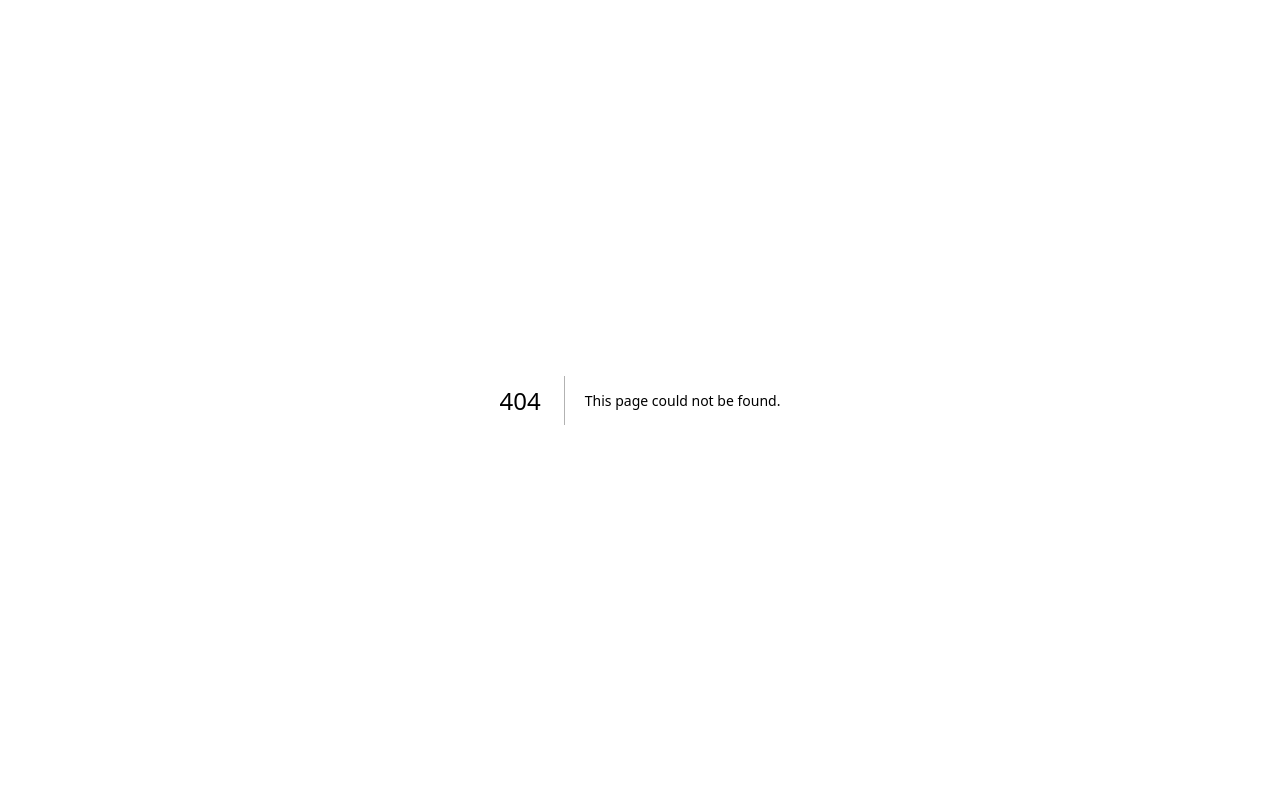
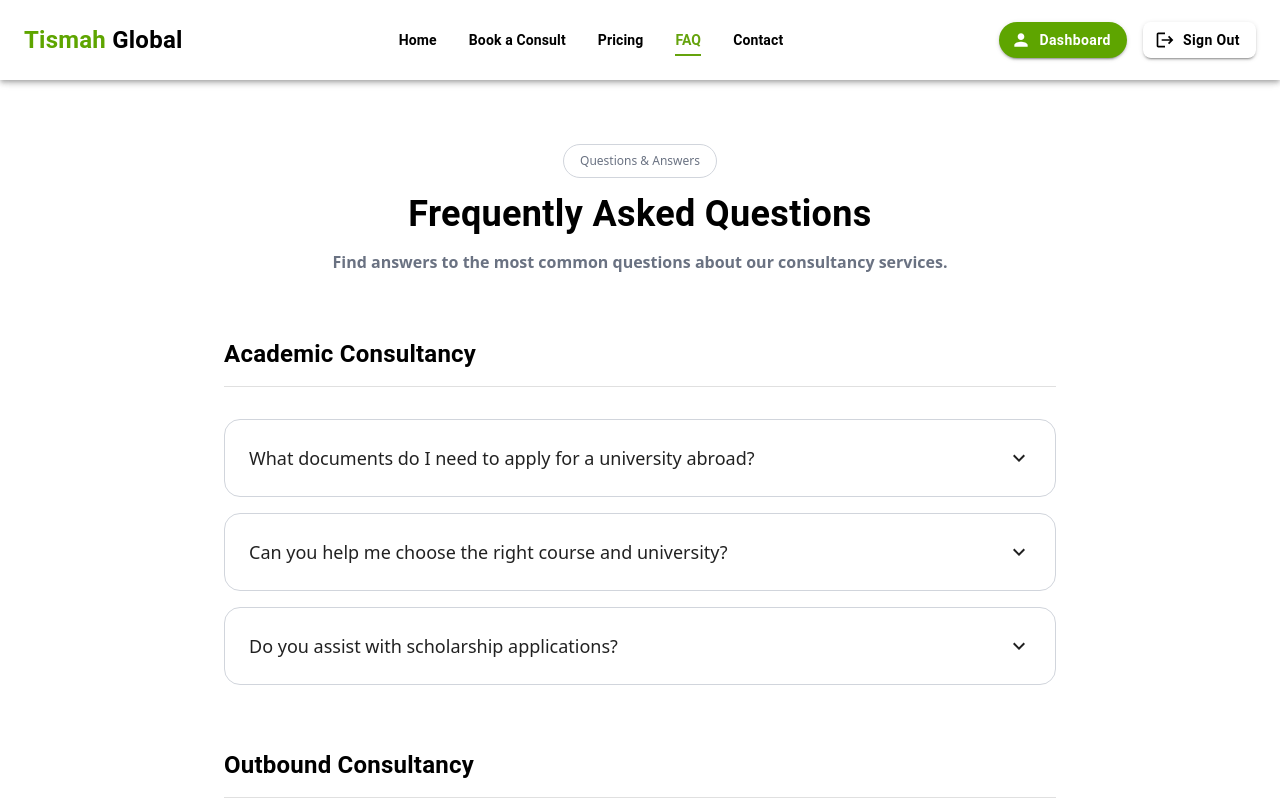
Before and after one commit to RealUltra/Tismah-Global-Consultancy, a Next.js app in the folder frontend/: page /faq in a window 1280 px wide. Before the commit this address had no page. Shown: the top 800 px of the page. Built offline with nearby package versions, Linux system fonts and the light colour scheme; what @mui/material-nextjs would draw is missing.

Commit message:
completed faq section; completed routing implementation

```diff
--- a/frontend/app/HeroSection.tsx
+++ b/frontend/app/HeroSection.tsx
@@ -1,4 +1,5 @@
 import { Box, Button, Typography } from "@mui/material";
+import Link from "next/link";
 import React from "react";
 
 const HeroSection = () => {
@@ -15,7 +16,11 @@ const HeroSection = () => {
         </p>
 
         <Box className="flex flex-wrap !gap-2 md:gap-4! !mx-auto !mt-4">
-          <Button className="!rounded-4xl !bg-lime-600 !text-white !font-semibold !text-xl !px-8 !py-4 !mx-auto !w-full md:w-auto! !normal-case">
+          <Button
+            className="!rounded-4xl !bg-lime-600 !text-white !font-semibold !text-xl !px-8 !py-4 !mx-auto !w-full md:w-auto! !normal-case"
+            component={Link}
+            href="/book"
+          >
             Book Now
           </Button>
           <Button
--- a/frontend/app/MainLayout.tsx
+++ b/frontend/app/MainLayout.tsx
@@ -10,9 +10,7 @@ const MainLayout = (props: Props) => {
   return (
     <div className="min-h-screen flex flex-col">
       <NavBar />
-
       <main className="flex-grow">{props.children}</main>
-
       <Footer />
     </div>
   );
--- a/frontend/app/NavBar.tsx
+++ b/frontend/app/NavBar.tsx
@@ -117,7 +117,7 @@ const NavBar = () => {
                     color: "black",
                     "&.Mui-selected": {
                       backgroundColor: "rgba(0, 255, 0, 0.15)",
-                      color: "#65a30d",
+                      color: "#4d7c0f",
                     },
                     "&:hover": {
                       backgroundColor: "transparent",
--- a/frontend/app/PricingCTA.tsx
+++ b/frontend/app/PricingCTA.tsx
@@ -1,4 +1,5 @@
 import { Box, Button, Typography } from "@mui/material";
+import Link from "next/link";
 import React from "react";
 
 const PricingCTA = () => {
@@ -14,10 +15,18 @@ const PricingCTA = () => {
         </p>
 
         <Box className="flex flex-wrap !gap-2 md:gap-4! !mx-auto !mt-4">
-          <Button className="!rounded-4xl !bg-lime-600 !text-white !font-semibold !text-xl !px-8 !py-4 !mx-auto !w-full md:w-auto! !normal-case">
+          <Button
+            className="!rounded-4xl !bg-lime-600 !text-white !font-semibold !text-xl !px-8 !py-4 !mx-auto !w-full md:w-auto! !normal-case"
+            component={Link}
+            href="/book"
+          >
             Book Now
           </Button>
-          <Button className="!rounded-4xl !bg-white !text-lime-600  !font-semibold !text-xl !px-8 !py-4 !mx-auto !w-full md:w-auto! !normal-case">
+          <Button
+            className="!rounded-4xl !bg-white !text-lime-600  !font-semibold !text-xl !px-8 !py-4 !mx-auto !w-full md:w-auto! !normal-case"
+            component={Link}
+            href="/pricing"
+          >
             View Pricing
           </Button>
         </Box>
--- a/frontend/app/ServicesSection.tsx
+++ b/frontend/app/ServicesSection.tsx
@@ -1,9 +1,11 @@
 import { Box, Button, Card, Typography } from "@mui/material";
+import Link from "next/link";
 import React from "react";
 
 interface ServiceInfo {
   name: string;
   description: string;
+  path: string;
 }
 
 const ServicesSection = () => {
@@ -12,14 +14,17 @@ const ServicesSection = () => {
       name: "Academic Consultancy",
       description:
         "Guidance for university applications, scholarships and essays.",
+      path: "/book/academic",
     },
     {
       name: "Outbound Consultancy",
       description: "Support with immigration, visas, and relocation.",
+      path: "/book/outbound",
     },
     {
       name: "Entrepreneurial Consultancy",
       description: "Help with launching, funding, and scaling your venture.",
+      path: "/book/business",
     },
   ];
 
@@ -42,7 +47,11 @@ const ServicesSection = () => {
               {s.name}
             </Typography>
             <p className="text-center text-md">{s.description}</p>
-            <Button className="!rounded-4xl !bg-white !text-lime-600 !border-1 !border-lime-600 !w-fit !px-4 !mx-auto !my-2 !text-xs">
+            <Button
+              className="!rounded-4xl !bg-white !text-lime-600 !border-1 !border-lime-600 !w-fit !px-4 !mx-auto !my-2 !text-xs"
+              component={Link}
+              href={s.path}
+            >
               Learn More
             </Button>
           </Card>
--- /dev/null
+++ b/frontend/app/faq/Header.tsx
@@ -0,0 +1,25 @@
+import { Badge, Box, Typography } from "@mui/material";
+import React from "react";
+
+const Header = () => {
+  return (
+    <Box className="!flex flex-col !py-16 !px-8">
+      <Box className="!flex flex-col !mx-auto gap-4">
+        <Badge className="!rounded-4xl border-1 px-4 !mx-auto !py-2 !text-xs !border-gray-300 !text-gray-500 !font-medium">
+          Questions & Answers
+        </Badge>
+
+        <Typography className="!font-bold !text-4xl !text-center">
+          Frequently Asked Questions
+        </Typography>
+
+        <p className="text-md text-gray-500 font-semibold text-center">
+          Find answers to the most common questions about our consultancy
+          services.
+        </p>
+      </Box>
+    </Box>
+  );
+};
+
+export default Header;
--- /dev/null
+++ b/frontend/app/faq/QuestionCard.tsx
@@ -0,0 +1,54 @@
+"use client";
+
+import {
+  ExpandMore as ExpandMoreIcon,
+  ExpandLess as ExpandLessIcon,
+} from "@mui/icons-material";
+import { Box, Card, CardActionArea, CardContent } from "@mui/material";
+import React, { useState } from "react";
+
+interface Props {
+  question: string;
+  answer: string;
+}
+
+const QuestionCard = ({ question, answer }: Props) => {
+  const [showAnswer, setShowAnswer] = useState(false);
+
+  return (
+    <Card
+      className="!rounded-2xl border-1 border-gray-300"
+      sx={{ boxShadow: 0, "&:hover": { boxShadow: 3 } }}
+    >
+      <CardActionArea
+        onClick={() => setShowAnswer(!showAnswer)}
+        disableRipple
+        sx={{
+          ".MuiCardActionArea-focusHighlight": {
+            backgroundColor: "transparent",
+          },
+          "&:hover .question": {
+            textDecoration: "underline",
+          },
+        }}
+      >
+        <CardContent className="!flex flex-col !p-6 gap-4">
+          <Box className="!flex flex-row !top-0 justify-between gap-4 !font-medium !text-lg">
+            <span className="question !my-auto">{question}</span>
+            {showAnswer ? (
+              <ExpandLessIcon className="!my-auto" />
+            ) : (
+              <ExpandMoreIcon className="!my-auto" />
+            )}
+          </Box>
+
+          {showAnswer && (
+            <span className="!text-sm !text-gray-600">{answer}</span>
+          )}
+        </CardContent>
+      </CardActionArea>
+    </Card>
+  );
+};
+
+export default QuestionCard;
--- /dev/null
+++ b/frontend/app/faq/QuestionsSection.tsx
@@ -0,0 +1,112 @@
+"use client";
+
+import { ExpandMore as ExpandMoreIcon } from "@mui/icons-material";
+import {
+  Box,
+  Card,
+  CardActionArea,
+  CardContent,
+  Divider,
+  IconButton,
+  Typography,
+} from "@mui/material";
+import React from "react";
+import QuestionCard from "./QuestionCard";
+
+interface Category {
+  title: string;
+  questions: Question[];
+}
+
+interface Question {
+  question: string;
+  answer: string;
+}
+
+const QuestionsSection = () => {
+  const categories = [
+    {
+      title: "Academic Consultancy",
+      questions: [
+        {
+          question:
+            "What documents do I need to apply for a university abroad?",
+          answer:
+            "Typically, you'll need your transcripts, letters of recommendation, a personal statement, standardized test scores (like IELTS, TOEFL, or SAT), and your passport.",
+        },
+        {
+          question: "Can you help me choose the right course and university?",
+          answer:
+            "Yes, we offer personalized academic assessments to match your goals, strengths, and preferences with suitable programs and institutions.",
+        },
+        {
+          question: "Do you assist with scholarship applications?",
+          answer:
+            "Absolutely. We identify scholarship opportunities and help craft compelling applications to improve your chances.",
+        },
+      ],
+    },
+    {
+      title: "Outbound Consultancy",
+      questions: [
+        {
+          question: "Which countries can you help me migrate to?",
+          answer:
+            "We currently provide outbound consultancy for countries like Canada, the UK, Australia, Germany, and select EU regions.",
+        },
+        {
+          question: "Can you help me with my visa application?",
+          answer:
+            "Yes. We guide you through the entire process — document preparation, form submission, and interview tips.",
+        },
+        {
+          question: "Do I need a job offer to apply for immigration?",
+          answer:
+            "Not always. Some immigration streams, like Canada's Express Entry, allow applications without a job offer depending on your qualifications.",
+        },
+      ],
+    },
+    {
+      title: "Entrepreneurial Consultancy",
+      questions: [
+        {
+          question: "Can you help me register my business?",
+          answer:
+            "Yes, we walk you through the legal registration process in your target country, including business name search, licensing, and documentation.",
+        },
+        {
+          question:
+            "Do you provide startup funding or connect me with investors?",
+          answer:
+            "While we don’t directly provide funding, we help refine your pitch deck and connect you with relevant funding networks and grant opportunities.",
+        },
+        {
+          question: "Will you help with building a business plan?",
+          answer:
+            "Absolutely. We help you create a detailed, investor-ready business plan with financial projections and market analysis.",
+        },
+      ],
+    },
+  ];
+
+  return (
+    <Box className="!flex flex-col !mx-auto !max-w-4xl gap-16 !px-8 !pb-8">
+      {categories.map((c) => (
+        <Box className="!flex flex-col gap-8">
+          <Box className="!flex flex-col gap-4">
+            <Typography className="!font-bold !text-2xl">{c.title}</Typography>
+            <Divider />
+          </Box>
+
+          <Box className="!flex flex-col gap-4">
+            {c.questions.map((q) => (
+              <QuestionCard question={q.question} answer={q.answer} />
+            ))}
+          </Box>
+        </Box>
+      ))}
+    </Box>
+  );
+};
+
+export default QuestionsSection;
--- /dev/null
+++ b/frontend/app/faq/page.tsx
@@ -0,0 +1,17 @@
+import React from "react";
+import MainLayout from "../MainLayout";
+import Header from "./Header";
+import QuestionsSection from "./QuestionsSection";
+import PricingCTA from "../PricingCTA";
+
+const FAQPage = () => {
+  return (
+    <MainLayout>
+      <Header />
+      <QuestionsSection />
+      <PricingCTA />
+    </MainLayout>
+  );
+};
+
+export default FAQPage;
```
